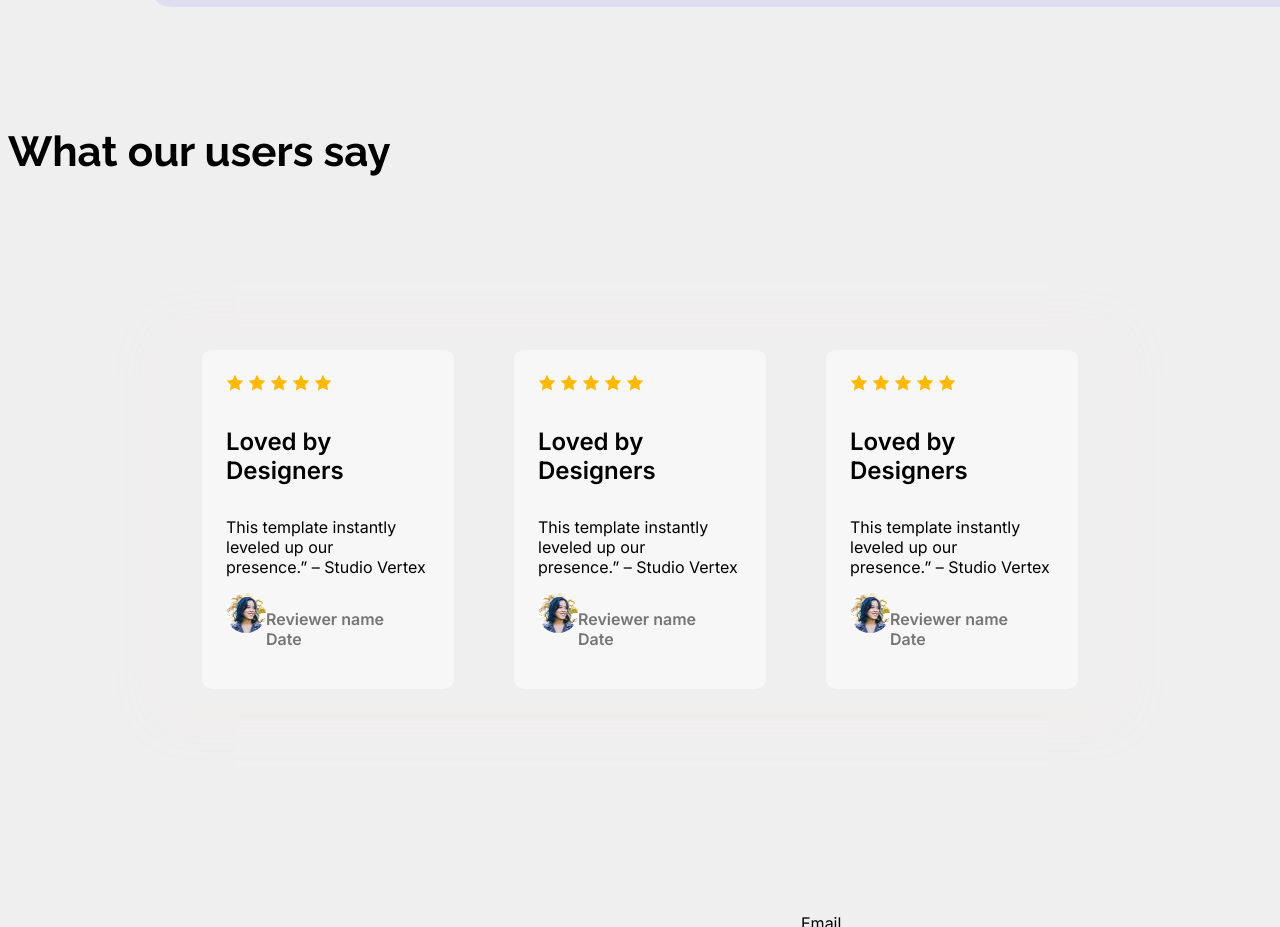
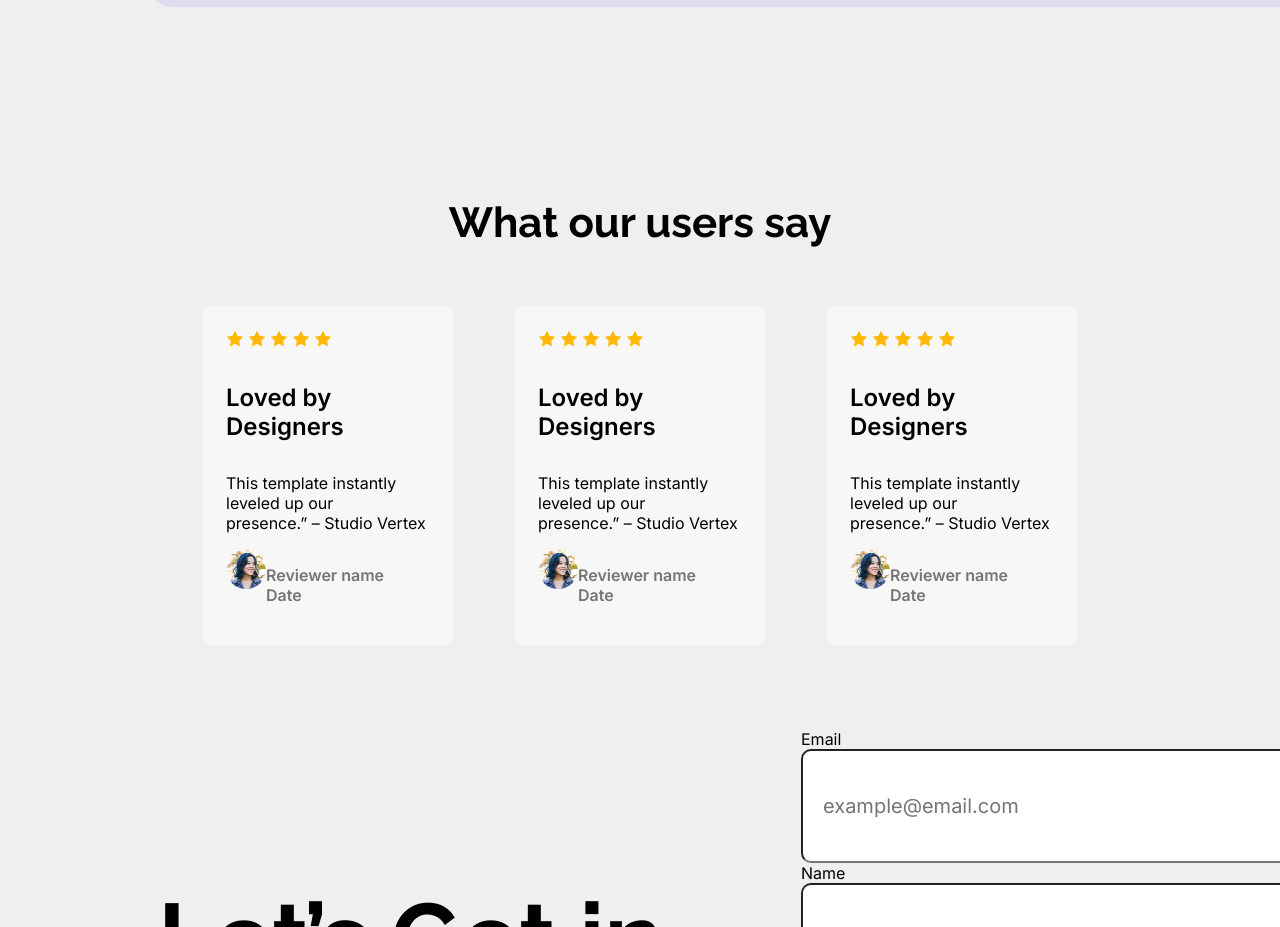
Before and after one commit to jiyad486/my-assignment-repo, a plain HTML site: page index.html in a window 1280 px wide. Shown: the part 1661-2588 px from the top of the page. Drawn offline with Linux system fonts and the light colour scheme.

Commit message:
correction

```diff
--- a/styles/ui.css
+++ b/styles/ui.css
@@ -204,6 +204,7 @@ footer div a{
 .say{
   font-size: 42px;
   font-weight: 700;
+  text-align: center;
 }
 .ava{
   display: flex;
@@ -213,7 +214,7 @@ footer div a{
   gap: 20px;
   padding: 24px 24px;
   box-shadow: 0px 6px 50px 0px #F2EDED;
-  margin: 150px 150px;
+  margin: 10px 150px;
 
 }
 .pic{
```
Also changed, not shown: index.html (+1 -0 lines).
